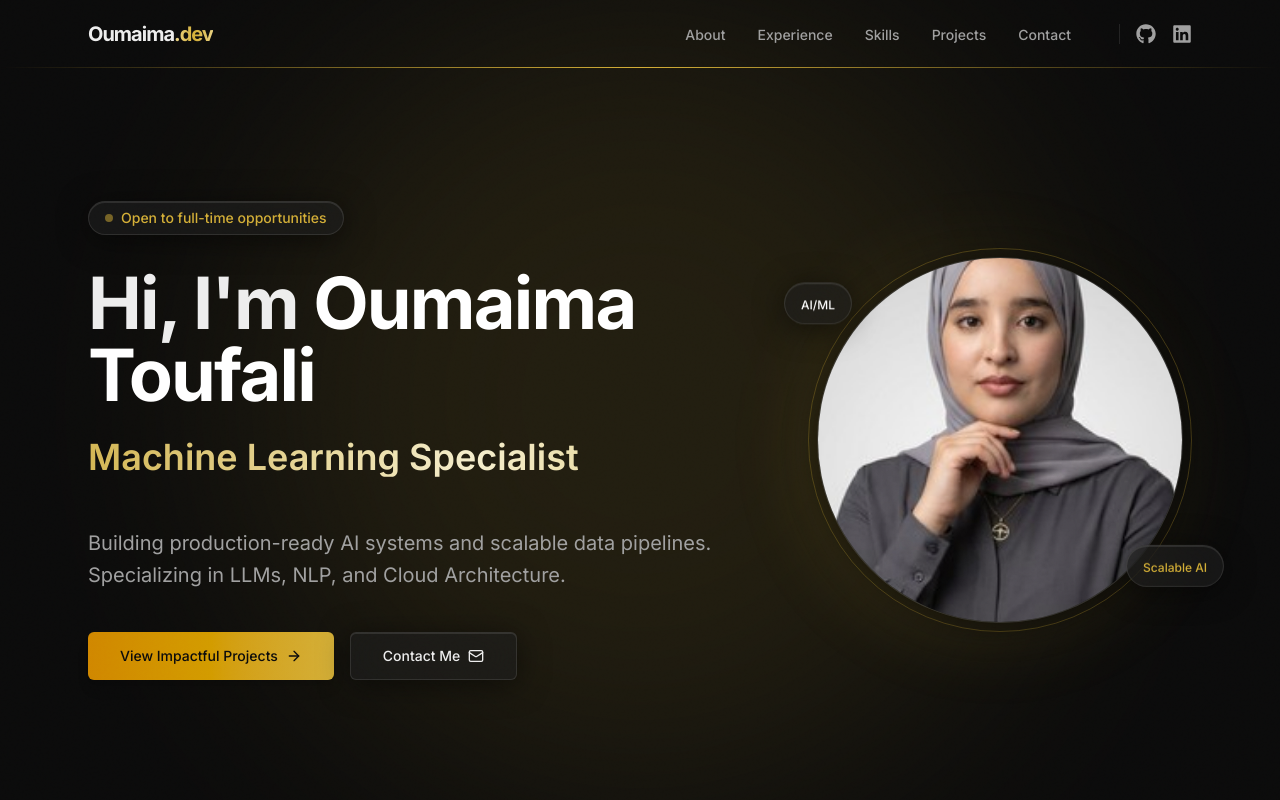
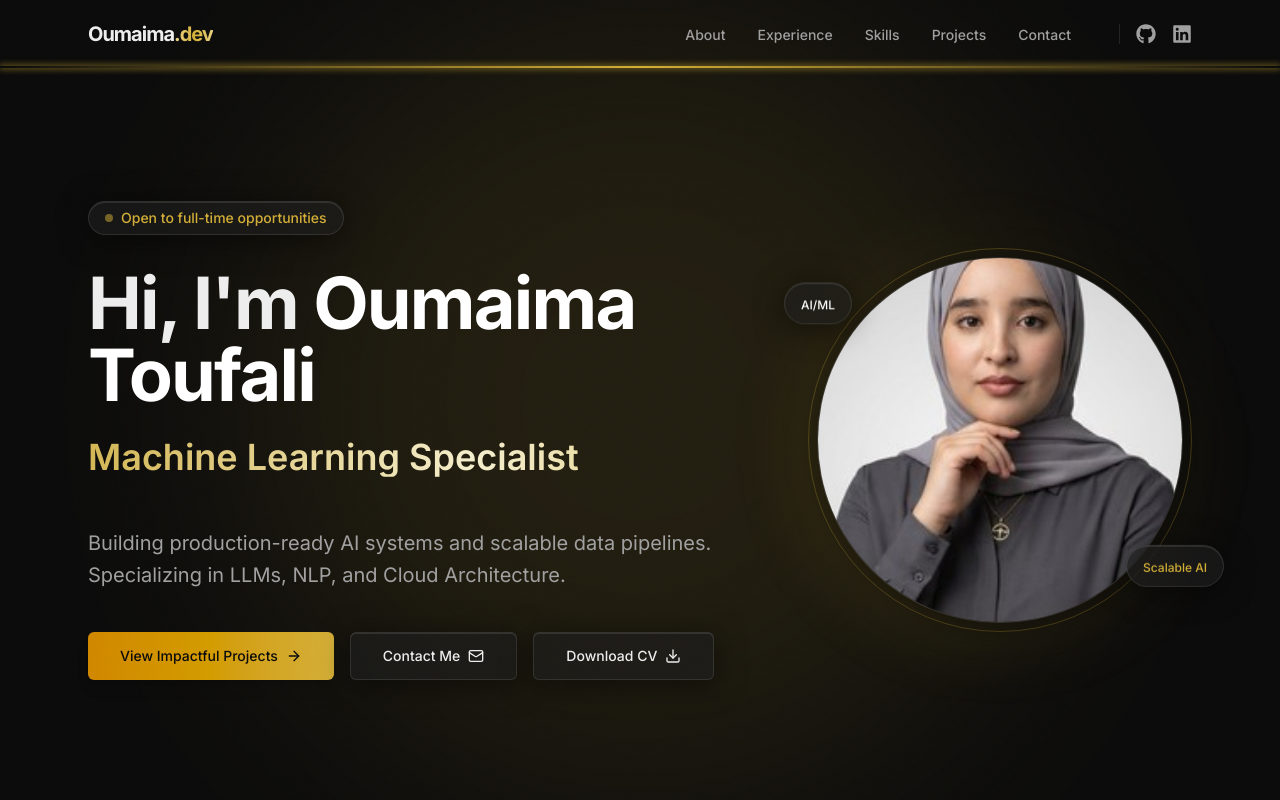
Before and after one commit to Oumaima-Toufali/portfolio, a Next.js app: page / in a window 1280 px wide. Shown: the top 800 px of the page. Built offline with nearby package versions, Linux system fonts and the light colour scheme.

Commit message:
feat: Priority 2 — CV download button, OG image placeholder, thicker progress bar

```diff
--- a/src/app/layout.tsx
+++ b/src/app/layout.tsx
@@ -10,13 +10,16 @@ const inter = Inter({
 export const metadata: Metadata = {
   title: "Oumaima Toufali | AI Engineer & Data Scientist",
   description: "Portfolio of Oumaima Toufali, an AI Engineer specializing in LLM-based systems, machine learning models, and scalable AI solutions. Open to full-time opportunities.",
+  // TODO: replace with production domain once live
+  metadataBase: new URL("https://oumaimatoufali.com"),
   openGraph: {
     title: "Oumaima Toufali | AI Engineer",
     description: "Building production-ready AI systems and scalable data pipelines. Specializing in LLMs, NLP, and Cloud Architecture.",
     siteName: "Oumaima Toufali Hub",
     type: "website",
-    url: "https://oumaimatoufali.com", // update when live
-    images: ["/og-image.png"], // Requires adding an og-image to public
+    url: "https://oumaimatoufali.com",
+    // TODO: replace with a proper PNG og-image (1200x630) before deploying
+    images: ["/og-image.svg"],
   },
 };
 
--- a/src/components/layout/Navbar.tsx
+++ b/src/components/layout/Navbar.tsx
@@ -100,8 +100,11 @@ export default function Navbar() {
 
       {/* Progress Bar */}
       <motion.div
-        className="absolute bottom-0 left-0 right-0 h-[1px] bg-gradient-to-r from-transparent via-primary to-transparent origin-left"
-        style={{ scaleX }}
+        className="absolute bottom-0 left-0 right-0 h-[2px] bg-gradient-to-r from-transparent via-primary to-transparent origin-left"
+        style={{
+          scaleX,
+          boxShadow: "0 0 6px 1px rgba(212, 175, 55, 0.6)",
+        }}
       />
 
       {/* Mobile Menu */}
--- a/src/components/sections/Hero.tsx
+++ b/src/components/sections/Hero.tsx
@@ -2,7 +2,7 @@
 
 import { motion, AnimatePresence } from "framer-motion";
 import { useEffect, useState } from "react";
-import { ArrowRight, Mail } from "lucide-react";
+import { ArrowRight, Download, Mail } from "lucide-react";
 import Link from "next/link";
 import Image from "next/image";
 import { cn } from "@/lib/utils";
@@ -104,6 +104,17 @@ export default function Hero() {
             >
               Contact Me <Mail className="ml-2 w-4 h-4" />
             </Link>
+            {/* TODO: add CV PDF to /public/Oumaima_Toufali_CV.pdf */}
+            <a
+              href="/Oumaima_Toufali_CV.pdf"
+              download
+              className={cn(
+                "inline-flex items-center justify-center whitespace-nowrap rounded-md text-sm font-medium transition-all focus-visible:outline-none focus-visible:ring-1 focus-visible:ring-primary h-12 px-8 w-full sm:w-auto",
+                "glass text-foreground hover:bg-white/10"
+              )}
+            >
+              Download CV <Download className="ml-2 w-4 h-4" />
+            </a>
           </motion.div>
         </div>
 
```
Also changed, not shown: public/og-image.svg (added).
